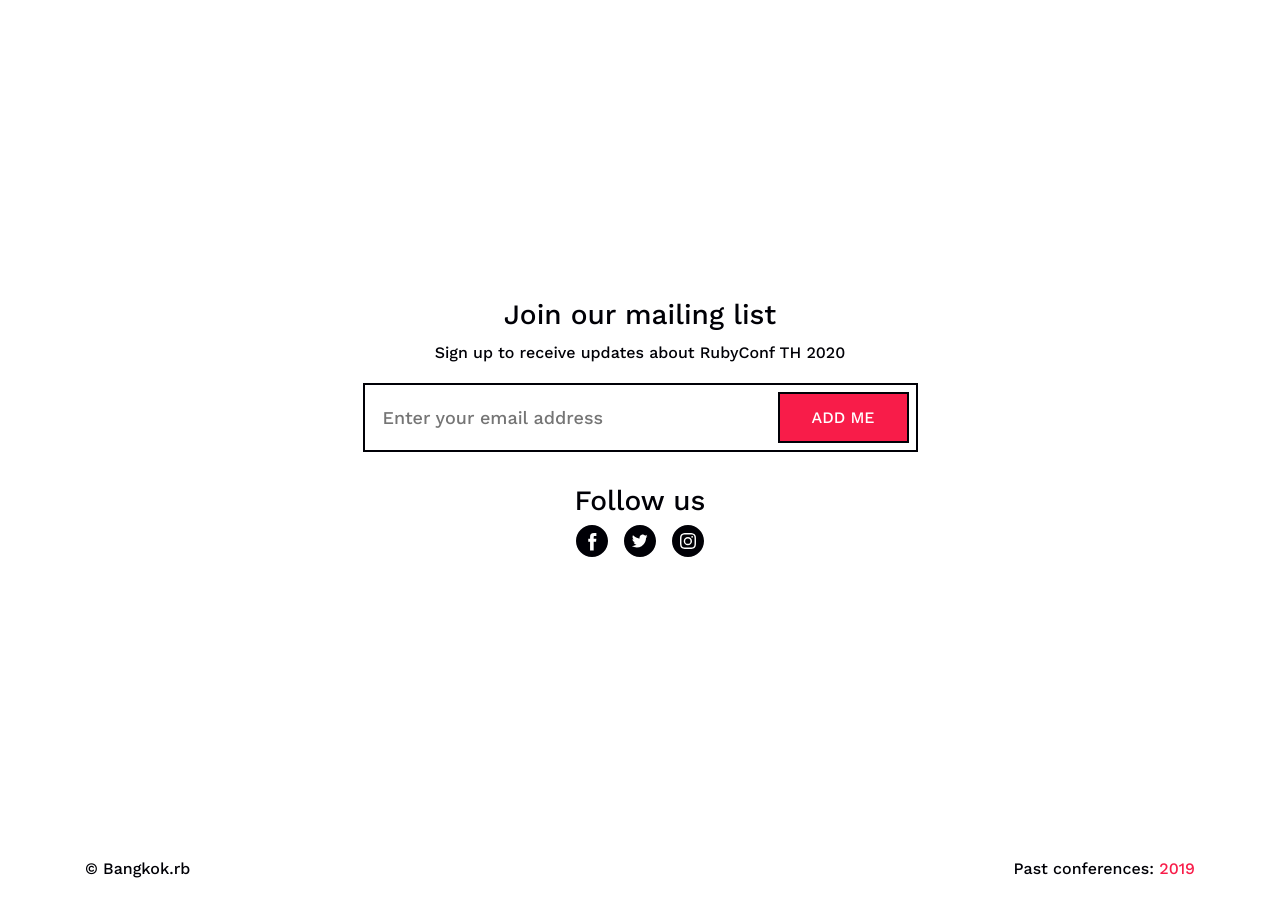
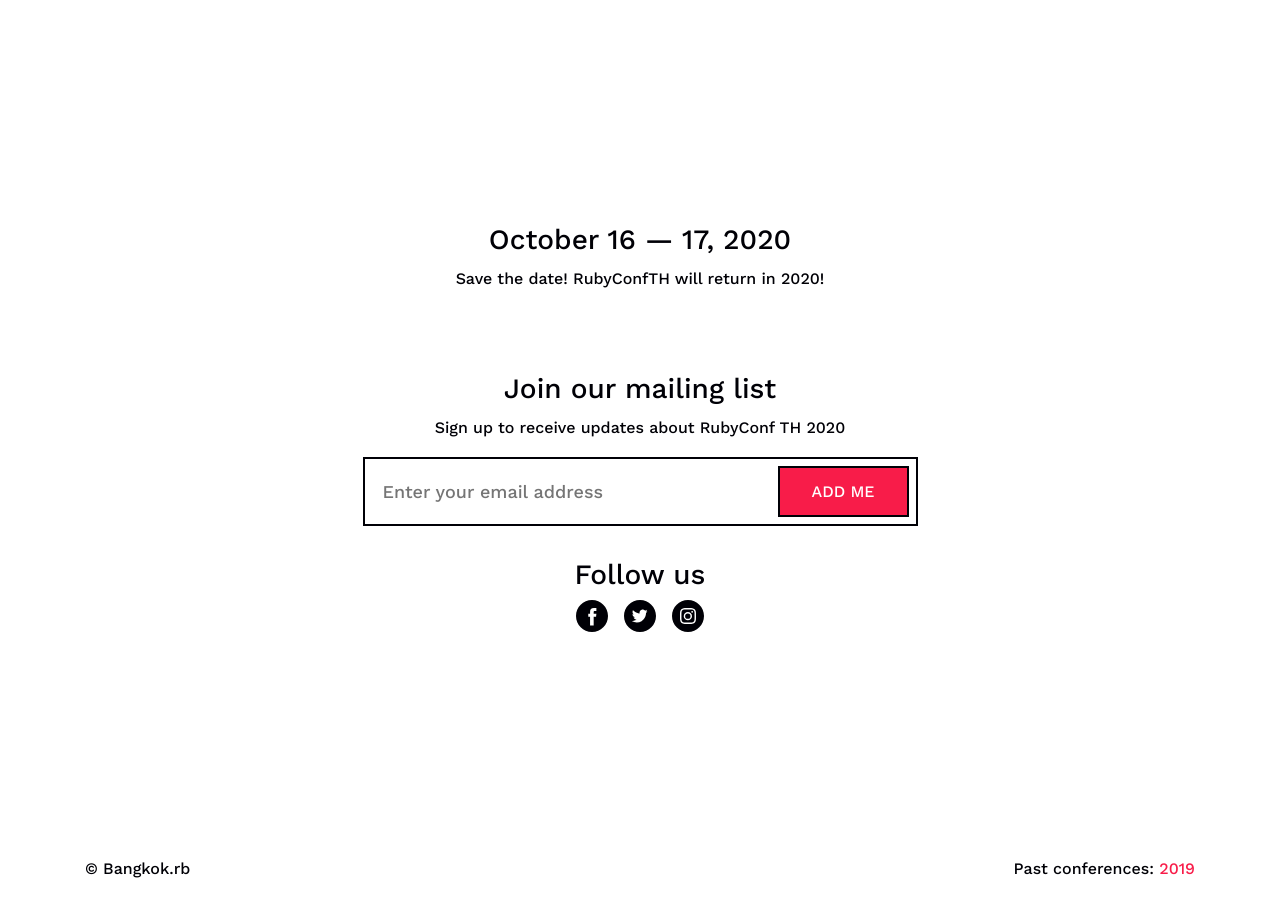
Before and after one commit to bangkokrb/rubyconfth, a Jekyll site: the page built from index.md, in a window 1280 px wide. Built offline with Jekyll 4.4.1, drawn with Linux system fonts in a browser that asks for light colours; comment, search, counter and statistics services are not loaded.

Commit message:
save the date

```diff
--- a/_sass/screens/_home.scss
+++ b/_sass/screens/_home.scss
@@ -5,7 +5,8 @@
 }
 
 .home .mailing-list,
-.home .social-platform {
+.home .social-platform,
+.home .save-the-date {
   text-align: center;
 
   @include media-breakpoint-up('md') {
@@ -13,7 +14,9 @@
     @include make-col-offset(3);
   }
 }
-
+.home .save-the-date {
+  padding-bottom: 4rem;
+}
 .home .mailing-list {
   &__text {
     padding: 0 2rem;
--- a/index.md
+++ b/index.md
@@ -3,6 +3,12 @@
 title: Home
 permalink: /
 ---
+
+<section class="save-the-date">
+  <h3>October 16 — 17, 2020</h3>
+  <p>Save the date! RubyConfTH will return in 2020!</p>
+
+</section>
 
 <section class="mailing-list">
   <h3>Join our mailing list</h3>
```
